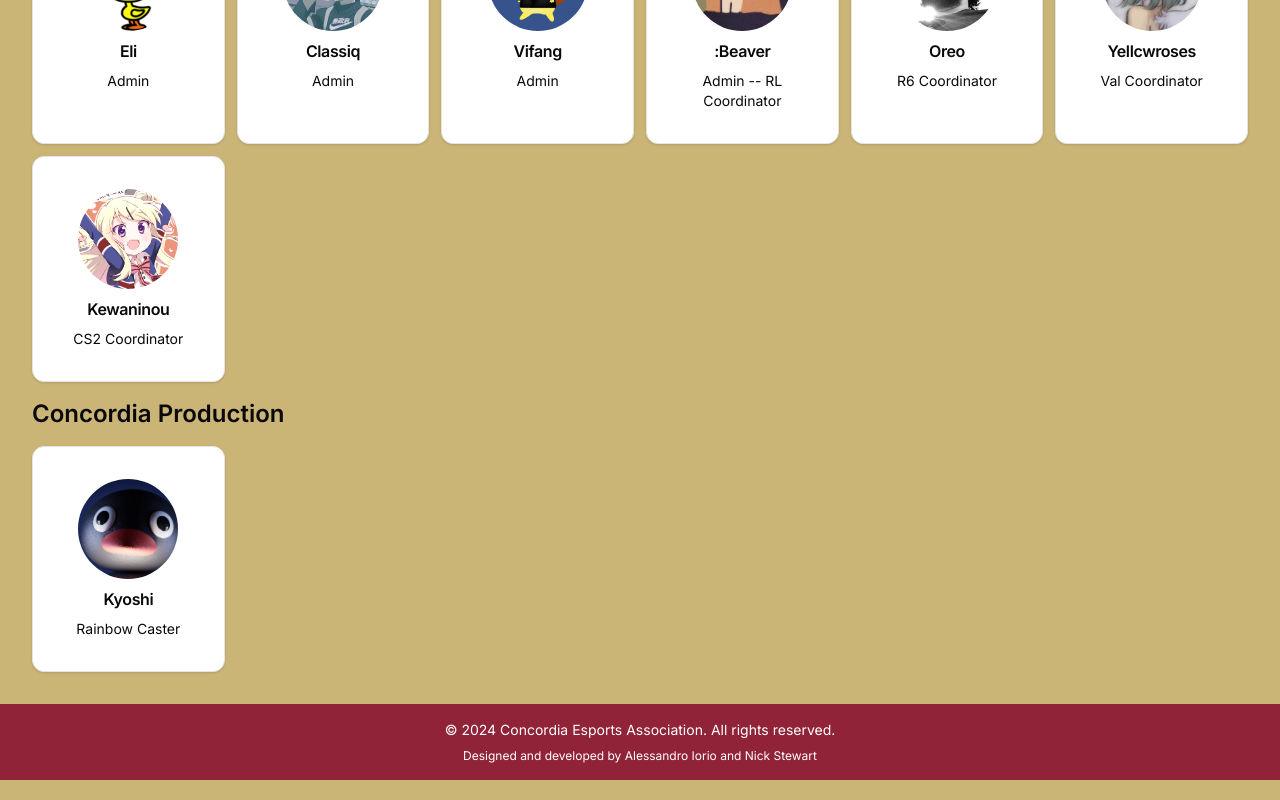
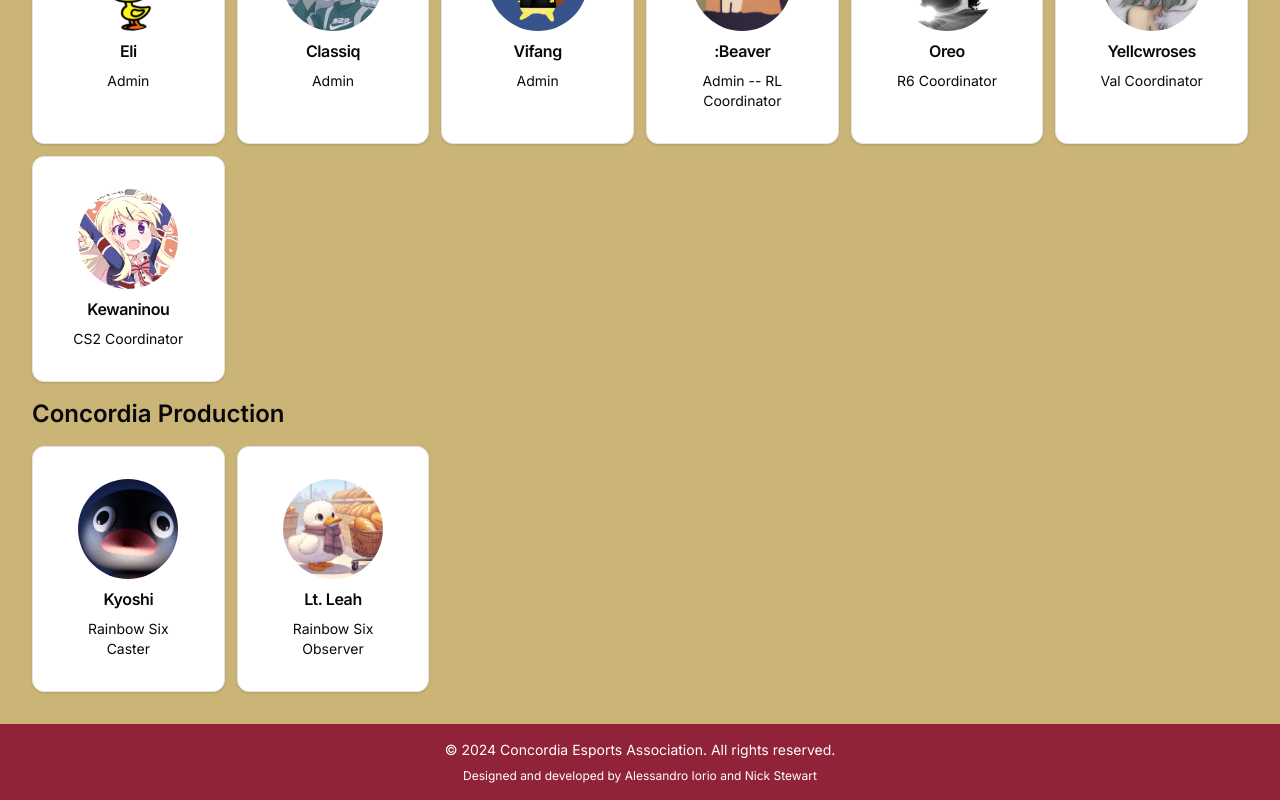
Before and after one commit to Sandrooreo/concordia-esports-associtation, a Next.js app: page /teams/staff-and-creative-team in a window 1280 px wide. Shown: the part 1232-2032 px from the top of the page. Built offline with nearby package versions, Linux system fonts and the light colour scheme.

Commit message:
leah added 4 da memez

```diff
--- a/app/teams/staff-and-creative-team/page.tsx
+++ b/app/teams/staff-and-creative-team/page.tsx
@@ -142,8 +142,13 @@ export default function StaffAndCreativeTeam() {
       <div className="grid grid-cols-2 sm:grid-cols-3 md:grid-cols-4 lg:grid-cols-5 xl:grid-cols-6 gap-3">
       <TeamMemberCard
           name="Kyoshi"
-          role="Rainbow Caster"
+          role="Rainbow Six Caster"
           icon="/rainbow-six-siege/kyoshi.png"
+        />
+        <TeamMemberCard
+          name="Lt. Leah"
+          role="Rainbow Six Observer"
+          icon="/staff/leah.png"
         />
         </div>
     </div>
```
Also changed, not shown: public/staff/leah.png (added).
